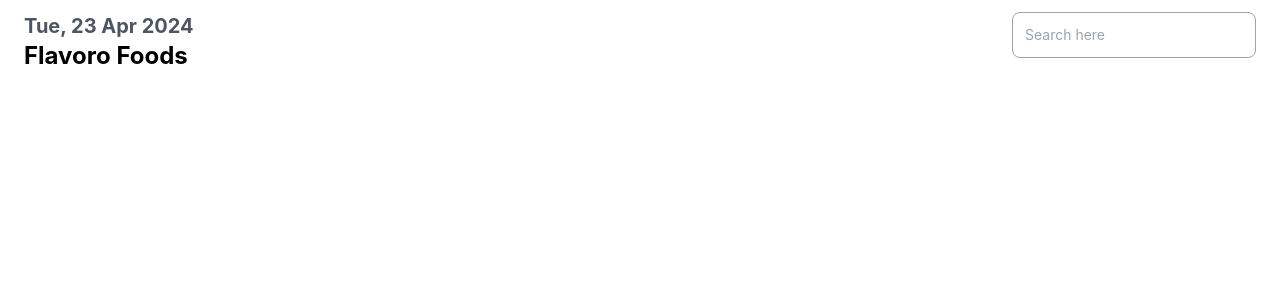
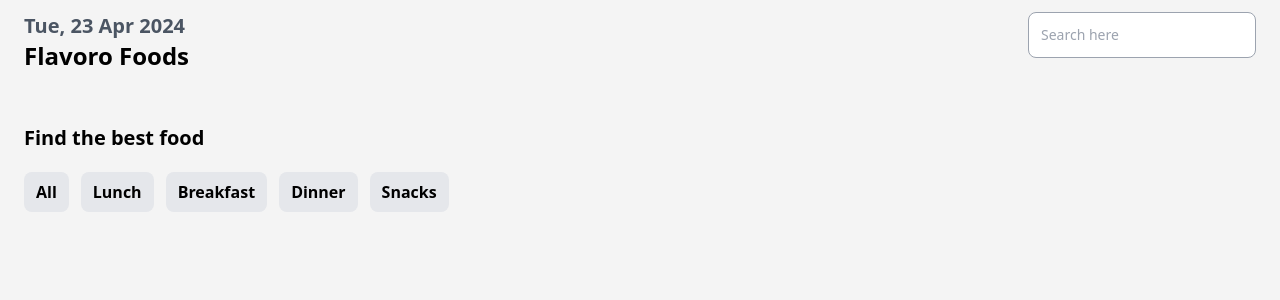
Before and after one commit to JaishreeNishad/flavoro-food-sell, a React (Create React App) app: page / in a window 1280 px wide. Shown: the top 300 px of the page. Built offline with nearby package versions, Linux system fonts and the light colour scheme.

Commit message:
Create category menu

```diff
--- /dev/null
+++ b/src/components/CategoryMenu.js
@@ -0,0 +1,28 @@
+import React from "react";
+
+const CategoryMenu = () => {
+  return (
+    <div className="ml-6">
+      <h3 className="text-xl font-semibold">Find the best food</h3>
+      <div className="my-5 flex gap-3 overflow-x-scroll md:overflow-x-hidden scroll-smooth">
+        <button className="px-3 py-2 rounded-lg font-bold  bg-gray-200 hover:bg-green-500 hover:text-white ">
+          All
+        </button>
+        <button className="px-3 py-2 rounded-lg font-bold  bg-gray-200 hover:bg-green-500 hover:text-white ">
+          Lunch
+        </button>
+        <button className="px-3 py-2 rounded-lg font-bold  bg-gray-200 hover:bg-green-500 hover:text-white ">
+          Breakfast
+        </button>
+        <button className="px-3 py-2 rounded-lg font-bold  bg-gray-200 hover:bg-green-500 hover:text-white ">
+          Dinner{" "}
+        </button>
+        <button className="px-3 py-2 rounded-lg font-bold  bg-gray-200 hover:bg-green-500 hover:text-white ">
+          Snacks
+        </button>
+      </div>
+    </div>
+  );
+};
+
+export default CategoryMenu;
--- a/src/components/Navbar.js
+++ b/src/components/Navbar.js
@@ -2,7 +2,7 @@ import React from "react";
 
 const Navbar = () => {
   return (
-    <nav className="flex flex-col lg:flex-row justify-between py-3 mx-6">
+    <nav className="flex flex-col lg:flex-row justify-between py-3 mx-6 mb-10">
       <div className="">
         {/* toUTCString() returns a date object as a string, according to UTC: */}
         <h3 className="text-xl font-bold text-gray-600">
--- a/src/index.css
+++ b/src/index.css
@@ -1,16 +1,8 @@
-body {
-  margin: 0;
-  font-family: -apple-system, BlinkMacSystemFont, 'Segoe UI', 'Roboto', 'Oxygen',
-    'Ubuntu', 'Cantarell', 'Fira Sans', 'Droid Sans', 'Helvetica Neue',
-    sans-serif;
-  -webkit-font-smoothing: antialiased;
-  -moz-osx-font-smoothing: grayscale;
-}
 
-code {
-  font-family: source-code-pro, Menlo, Monaco, Consolas, 'Courier New',
-    monospace;
-}
 @tailwind base;
 @tailwind components;
 @tailwind utilities;
+
+body{
+  background: rgb(244, 244, 244);
+}
--- a/src/pages/Home.js
+++ b/src/pages/Home.js
@@ -1,10 +1,12 @@
 import React from "react";
 import Navbar from "../components/Navbar";
+import CategoryMenu from "../components/CategoryMenu";
 
 const Home = () => {
   return (
     <>
       <Navbar />
+      <CategoryMenu />
     </>
   );
 };
```
